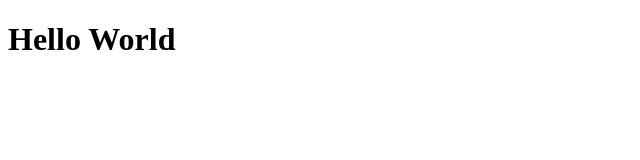
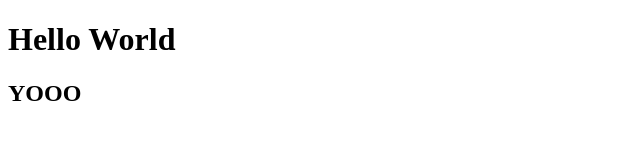
Before and after one commit to bibhashraya/demo-repo, a plain HTML site: page index.html in a window 1280 px wide. Shown: the whole page, without its empty margins (0-640 px from the left). Drawn offline with Linux system fonts and the light colour scheme.

Commit message:
added h2

```diff
--- a/index.html
+++ b/index.html
@@ -8,6 +8,8 @@
 </head>
 <body>
     <h1>Hello World</h1>
+    <h2> YOOO
+    </h2>
 
 </body>
 </html>
```
